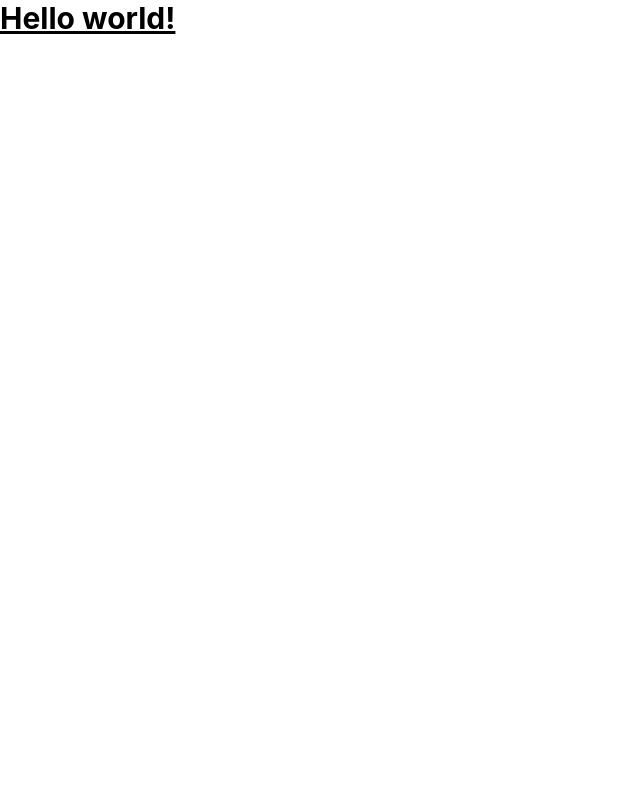
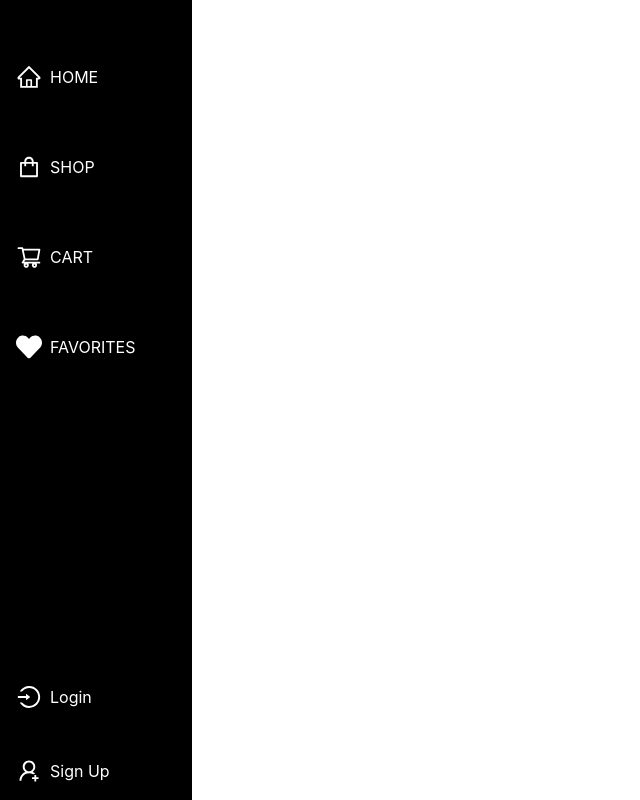
Before and after one commit to ABHINAVNAUTIYAL079/e-commerce-store, a React app in the folder frontend/: page / in a window 1280 px wide. Shown: the whole page, without its empty margins (0-640 px from the left). Built offline with nearby package versions, Linux system fonts and the light colour scheme; the HTML template or start-up script is replaced by a standard one.

Commit message:
Add navigation component

```diff
--- a/frontend/src/App.jsx
+++ b/frontend/src/App.jsx
@@ -1,9 +1,17 @@
 import React from "react";
+import { Outlet } from "react-router-dom";
+import Navigation from "./pages/Auth/Navigation";
+import { ToastContainer } from "react-toastify";
+import "react-toastify/dist/ReactToastify.css";
 
 const App = () => {
   return (
     <div>
-      <h1 class="text-3xl font-bold underline">Hello world!</h1>
+      <ToastContainer />
+      <Navigation />
+      <main className="py-3">
+        <Outlet />
+      </main>
     </div>
   );
 };
--- a/frontend/src/main.jsx
+++ b/frontend/src/main.jsx
@@ -1,9 +1,15 @@
-import { StrictMode } from 'react'
-import { createRoot } from 'react-dom/client'
-import App from './App.jsx'
-import "./index.css"
-createRoot(document.getElementById('root')).render(
-  <StrictMode>
-    <App />
-  </StrictMode>,
+import { StrictMode } from "react";
+import { createRoot } from "react-dom/client";
+import App from "./App.jsx";
+import "./index.css";
+import { Route, RouterProvider, createRoutesFromElements } from "react-router";
+import { createBrowserRouter } from "react-router";
+
+const router = createBrowserRouter(
+  createRoutesFromElements(
+    <Route path="/" element={<App/>}/>
+  )
 )
+createRoot(document.getElementById("root")).render(
+  <RouterProvider router={router}/>
+);
--- /dev/null
+++ b/frontend/src/pages/Auth/Navigation.css
@@ -0,0 +1,36 @@
+#navigation-container {
+  width: 4%;
+  transition: width 0.3s ease-in-out;
+  overflow: hidden; /* Hide overflowing content during transition */
+}
+
+#navigation-container:hover {
+  width: 15%;
+}
+
+/* Initially hide nav-item-name */
+.nav-item-name {
+  display: none;
+  transition: opacity 0.2s ease-in-out; /* Add opacity transition */
+}
+
+#navigation-container:hover .nav-item-name {
+  display: block;
+  opacity: 1;
+}
+
+.search-input {
+  display: none;
+  opacity: 0;
+  transition: opacity 0.2s ease-in-out; /* Add opacity transition */
+}
+
+#navigation-container:hover .search-input {
+  display: block;
+  opacity: 1;
+}
+
+#navigation-container:hover .search-icon {
+  display: none;
+  transition: opacity 0.2s ease-in-out; /* Add opacity transition */
+}
--- /dev/null
+++ b/frontend/src/pages/Auth/Navigation.jsx
@@ -0,0 +1,94 @@
+import { useState } from "react";
+import {
+  AiOutlineHome,
+  AiOutlineShopping,
+  AiOutlineLogin,
+  AiOutlineUserAdd,
+  AiOutlineShoppingCart,
+} from "react-icons/ai";
+import { FaHeart } from "react-icons/fa";
+import { Link } from "react-router-dom";
+import "./Navigation.css";
+import { useNavigate } from "react-router-dom";
+
+const Navigation = () => {
+  const [dropDownOpen, setDropDownOpen] = useState(false);
+  const [showsideBar, setshowsideBar] = useState(false);
+
+  const toggleDropDown = () => {
+    setDropDownOpen(!dropDownOpen);
+  };
+
+  const toggleSideBar = () => {
+    setshowsideBar(!showsideBar);
+  };
+
+  const closeSideBar = () => {
+    setshowsideBar(false);
+  };
+
+  return (
+    <div
+      style={{ zIndex: 999 }}
+      className={`${showsideBar ? "hidden" : "flex"} xl:flex lg:flex md:hidden sm:hidden flex-col justify-between p-4 text-white bg-[#000000] w-[4%] hover:w-[15%] h-[100vh]  fixed`}
+      id="navigation-container"
+    >
+      <div className="flex flex-col justify-center space-y-4">
+        <Link
+          to="/"
+          className="flex items-center transition-transform transform hover:translate-x-2"
+        >
+          <AiOutlineHome className="mr-2 mt-12" size={26} />
+          <span className="hidden nav-item-name mt-12">HOME</span>{" "}
+        </Link>
+
+        <Link
+          to="/shop"
+          className="flex items-center transition-transform transform hover:translate-x-2"
+        >
+          <AiOutlineShopping className="mr-2 mt-12" size={26} />
+          <span className="hidden nav-item-name mt-12">SHOP</span>{" "}
+        </Link>
+
+        <Link
+          to="/cart"
+          className="flex items-center transition-transform transform hover:translate-x-2"
+        >
+          <AiOutlineShoppingCart className="mr-2 mt-12" size={26} />
+          <span className="hidden nav-item-name mt-12">CART</span>{" "}
+        </Link>
+
+        <Link
+          to="/favorite"
+          className="flex items-center transition-transform transform hover:translate-x-2"
+        >
+          <FaHeart className="mr-2 mt-12" size={26} />
+          <span className="hidden nav-item-name mt-12">FAVORITES</span>{" "}
+        </Link>
+      </div>
+
+      <ul>
+        <li>
+          <Link
+            to="/login"
+            className="flex items-center transition-transform transform hover:translate-x-2"
+          >
+            <AiOutlineLogin className="mr-2 mt-12" size={26} />
+            <span className="hidden nav-item-name mt-12">Login</span>{" "}
+          </Link>
+        </li>
+        <li>
+          <Link
+            to="/signup"
+            className="flex items-center transition-transform transform hover:translate-x-2"
+          >
+            <AiOutlineUserAdd className="mr-2 mt-12" size={26} />
+            <span className="hidden nav-item-name mt-12">Sign Up</span>{" "}
+          </Link>
+        </li>
+      </ul>
+    </div>
+  );
+};
+
+export default Navigation;
```
